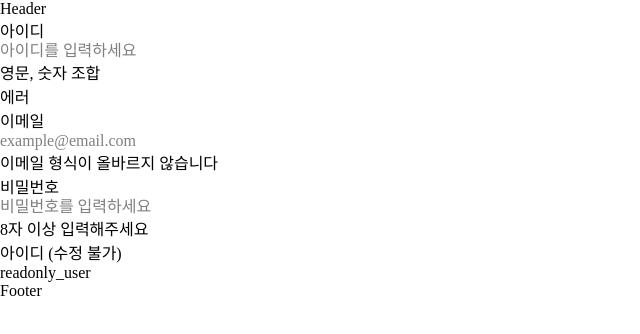
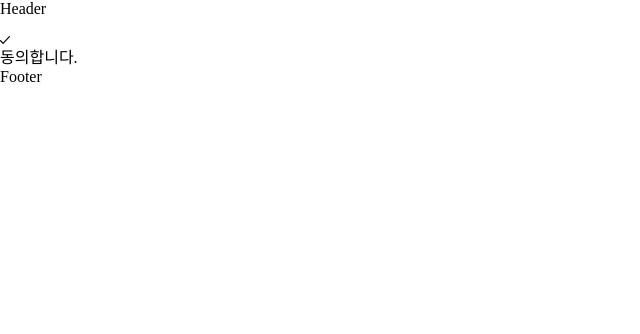
Before and after one commit to daebbang-sister/FE, a Next.js app in the folder apps/client/: page / in a window 1280 px wide. Shown: the top 334 px of the page, without its empty margins (0-640 px from the left). Built offline with nearby package versions, Linux system fonts and the light colour scheme.

Commit message:
feat(ui): 체크박스 컴포넌트 구현
- 공통으로 쓰일 ckeckbox 구현
-  base.css input 기본 스타일 제거

```diff
--- a/apps/client/src/app/layout.tsx
+++ b/apps/client/src/app/layout.tsx
@@ -8,7 +8,7 @@ export default function RootLayout({
   return (
     <html lang="ko">
       <body className="min-h-screen">
-        <header className="h-25 w-full fixed top-0 bg-neutral-900">
+        <header className="h-25 w-full fixed top-0 bg-neutral-900 z-9999">
           Header
         </header>
         <main className="flex justify-center header-h">{children}</main>
--- a/apps/client/src/app/page.tsx
+++ b/apps/client/src/app/page.tsx
@@ -1,55 +1,11 @@
-import { Input } from "packages/ui/src";
+import { CheckBox } from "packages/ui/src";
 
 export default function Page() {
   return (
     <div className="max-w-sm space-y-6 p-12">
-      {/* 아이디 */}
-      <div>
-        <label htmlFor="username" className="block mb-1">
-          아이디
-        </label>
-        <Input
-          id="username"
-          type="text"
-          placeholder="아이디를 입력하세요"
-          helperMessage="영문, 숫자 조합"
-          errorMessage="에러"
-        />
-      </div>
-
-      {/* 이메일 (에러 상태) */}
-      <div>
-        <label htmlFor="email" className="block mb-1">
-          이메일
-        </label>
-        <Input
-          id="email"
-          type="email"
-          placeholder="example@email.com"
-          status="error"
-          errorMessage="이메일 형식이 올바르지 않습니다"
-        />
-      </div>
-
-      {/* 비밀번호 */}
-      <div>
-        <label htmlFor="password" className="block mb-1">
-          비밀번호
-        </label>
-        <Input
-          id="password"
-          type="password"
-          placeholder="비밀번호를 입력하세요"
-          helperMessage="8자 이상 입력해주세요"
-        />
-      </div>
-
-      {/* disabled */}
-      <div>
-        <label htmlFor="readonly-id" className="block mb-1">
-          아이디 (수정 불가)
-        </label>
-        <Input id="readonly-id" status="disabled" value="readonly_user" />
+      <div className="flex items-center gap-1.5">
+        <CheckBox id="agree" />
+        <label htmlFor="agree">동의합니다.</label>
       </div>
     </div>
   );
--- a/packages/styles/src/base.css
+++ b/packages/styles/src/base.css
@@ -24,6 +24,13 @@
     cursor: pointer;
   }
 
+  input[type="checkbox"] {
+    appearance: none;
+    -webkit-appearance: none;
+    cursor: pointer;
+    outline: none;
+  }
+
   html {
     scrollbar-width: thin;
     scrollbar-color: var(--color-text-disabled) transparent;
--- /dev/null
+++ b/packages/ui/src/checkbox/CheckBox.tsx
@@ -0,0 +1,61 @@
+"use client";
+import * as React from "react";
+import { cva, type VariantProps } from "class-variance-authority";
+import { cn } from "../lib/utils";
+
+const checkboxVariants = cva(
+  "peer shrink-0 border transition-all focus-visible:outline-none focus-visible:ring-1 focus-visible:ring-offset-1 disabled:cursor-not-allowed",
+  {
+    variants: {
+      status: {
+        default: [
+          "relative border-neutral-300 checked:bg-black checked:border-black",
+          "disabled:bg-neutral-200 disabled:border-neutral-200 disabled:checked:bg-neutral-200",
+        ].join(" "),
+      },
+      size: {
+        M: "h-4 w-4",
+      },
+    },
+    defaultVariants: {
+      status: "default",
+      size: "M",
+    },
+  }
+);
+
+export type CheckboxProps = Omit<
+  React.InputHTMLAttributes<HTMLInputElement>,
+  "id" | "type"
+> &
+  VariantProps<typeof checkboxVariants> & {
+    id: string;
+  };
+
+export function CheckBox({ id, className, ...props }: CheckboxProps) {
+  return (
+    <div className="relative flex items-center justify-center w-fit">
+      <input
+        type="checkbox"
+        id={id}
+        className={cn(checkboxVariants(), "peer", className)}
+        {...props}
+      />
+      <svg
+        width="10"
+        height="8"
+        viewBox="0 0 10 8"
+        className="
+          absolute
+          left-1/2 top-1/2 z-1
+          -translate-x-1/2 -translate-y-1/2
+          hidden peer-checked:block peer-disabled:opacity-50 pointer-events-none
+        stroke-brand-700 fill-brand-700
+          peer-disabled:stroke-neutral-400 peer-disabled:fill-neutral-400
+        "
+      >
+        <path d="M3.08714 6.46521L1.01611 4.25765C0.783348 4.00954 0.407341 4.00954 0.174575 4.25765C-0.0581916 4.50576 -0.0581916 4.90656 0.174575 5.15467L2.66935 7.81392C2.90212 8.06203 3.27813 8.06203 3.51089 7.81392L9.82543 1.0831C10.0582 0.83499 10.0582 0.434195 9.82543 0.186083C9.59266 -0.0620278 9.21665 -0.0620278 8.98388 0.186083L3.08714 6.46521Z" />
+      </svg>
+    </div>
+  );
+}
--- a/packages/ui/src/index.ts
+++ b/packages/ui/src/index.ts
@@ -2,3 +2,4 @@ export { cn } from "./lib/utils";
 export { Input } from "./input/Input";
 export { Button } from "./button/Button";
 export { TabButton } from "./button/TabButton";
+export { CheckBox } from "./checkbox/CheckBox";
```
